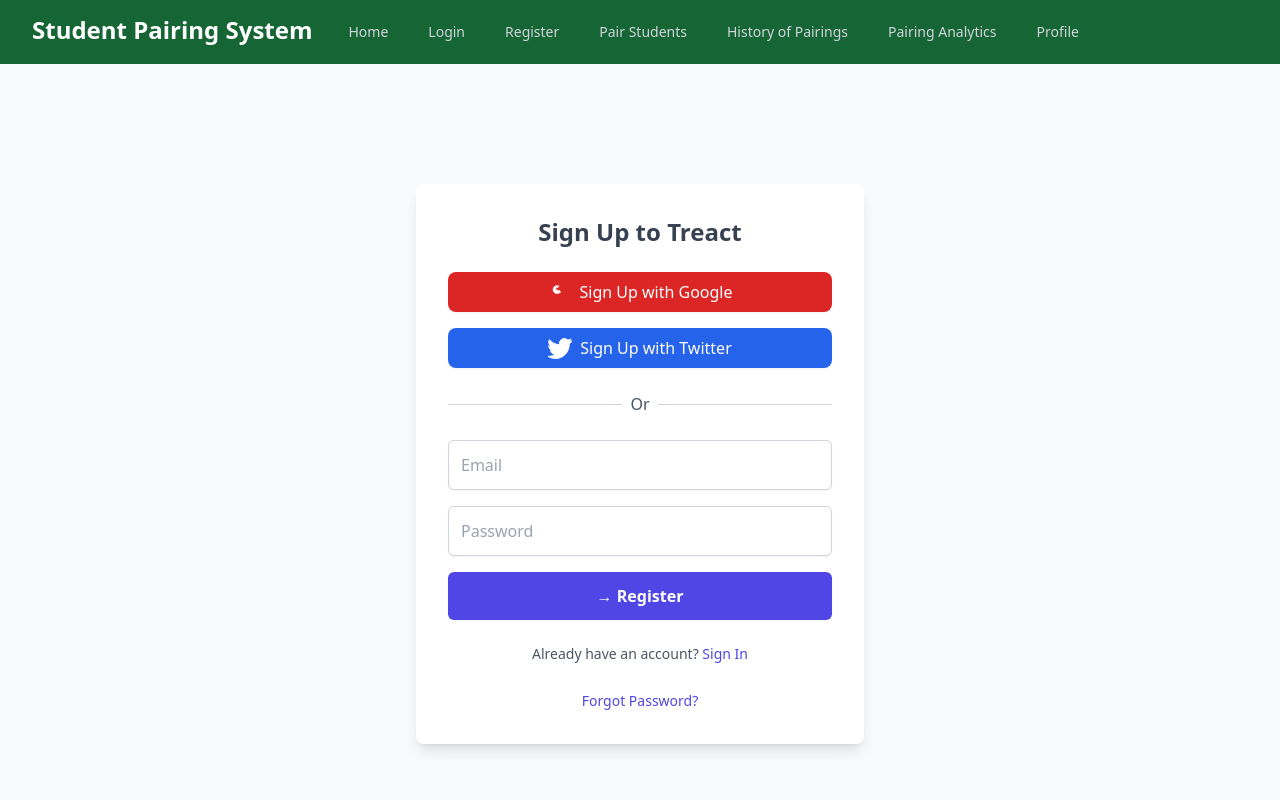
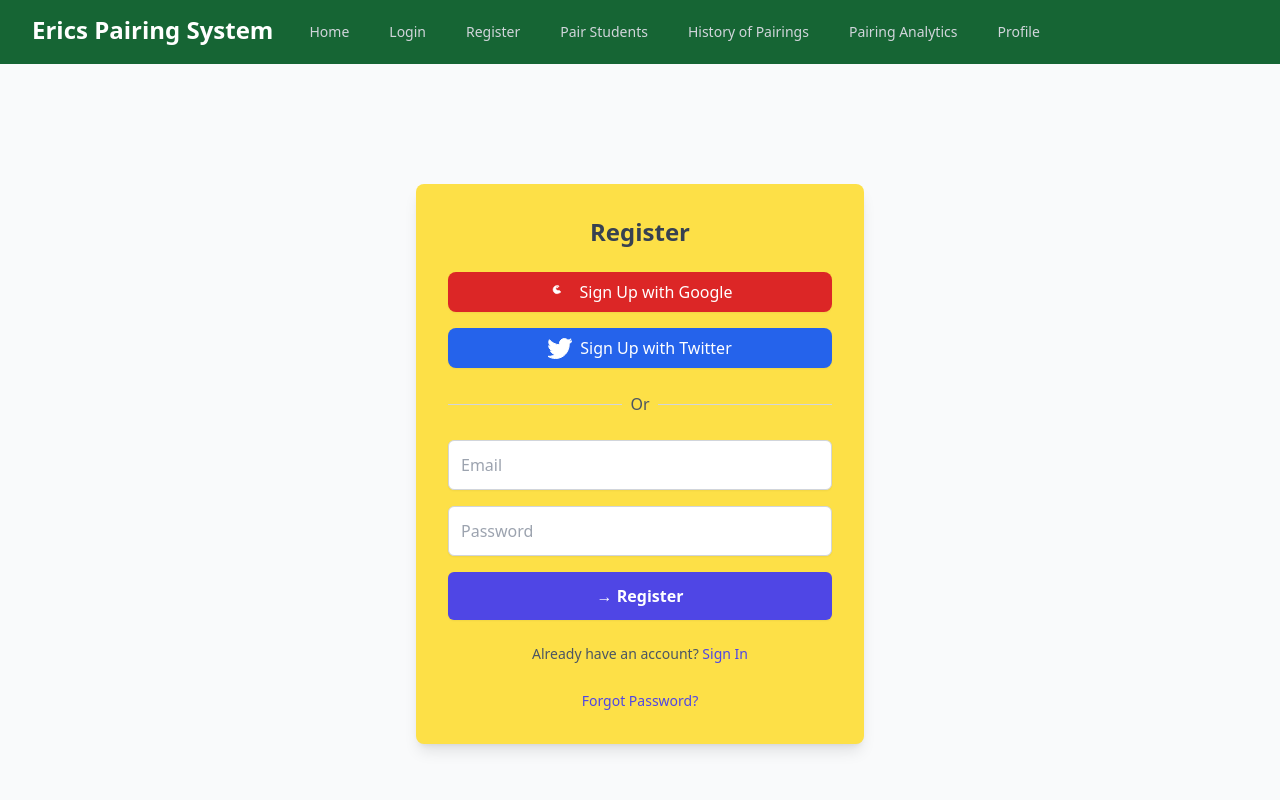
Before and after one commit to ErickGichuki/pair, a Next.js app: page /register in a window 1280 px wide. Shown: the top 800 px of the page. Built offline with nearby package versions, Linux system fonts and the light colour scheme.

Commit message:
feat:add footer and navbar

```diff
--- a/app/navbar/page.js
+++ b/app/navbar/page.js
@@ -33,7 +33,7 @@ export default function Navbar() {
           {/* Logo and Desktop Menu */}
           <div className="flex-1 flex items-center justify-between sm:items-stretch sm:justify-start">
             <div className="flex-shrink-0">
-              <h1 className="text-2xl font-bold">Student Pairing System</h1>
+              <h1 className="text-2xl font-bold">Erics Pairing System</h1>
             </div>
 
             {/* Desktop Menu */}
--- a/app/register/page.js
+++ b/app/register/page.js
@@ -1,15 +1,21 @@
 'use client';
-import React, { useState } from 'react';
-import { useRouter } from 'next/router';  // for navigation (optional)
+import React, { useState, useEffect } from 'react';
+import { useRouter } from 'next/navigation';
+import axios from 'axios';
 
 const Register = () => {
   const [email, setEmail] = useState('');
   const [password, setPassword] = useState('');
   const [error, setError] = useState('');
-  const history = useRouter();
+  const [isClient, setIsClient] = useState(false); // To check if the component is running on the client side
+  const router = useRouter();
 
-  // Handle form submission
-  const handleSubmit = (e) => {
+  // Set client-side flag after the component mounts
+  useEffect(() => {
+    setIsClient(true);
+  }, []);
+
+  const handleSubmit = async (e) => {
     e.preventDefault();
 
     if (!email || !password) {
@@ -17,28 +23,40 @@ const Register = () => {
       return;
     }
 
-    // Handle form submission logic here
-    // Example: Send data to your backend or Firebase/Auth provider
+    try {
+      // Make a POST request to the relative backend registration endpoint
+      const response = await axios.post('/pair/register', {
+        email,
+        password,
+      });
 
-    // Navigate to the next page (example: Dashboard or login)
-    history.push('/dashboard');
+      if (response.status === 201) {
+        // On successful registration, navigate to login
+        router.push('/login');
+      }
+    } catch (err) {
+      console.error('Registration error:', err);
+      setError('There was an error with the registration. Please try again.');
+    }
   };
 
-  // Handle Google and Twitter sign-up (you can integrate with OAuth libraries like firebase/auth, auth0, etc.)
+  // Handle Google and Twitter sign-up (integration with OAuth providers)
   const handleGoogleSignUp = () => {
-    // Handle Google sign-up
     console.log('Sign up with Google');
   };
 
   const handleTwitterSignUp = () => {
-    // Handle Twitter sign-up
     console.log('Sign up with Twitter');
   };
 
+  if (!isClient) {
+    return null; // Prevent rendering of the component on the server
+  }
+
   return (
     <div className="min-h-screen flex items-center justify-center bg-gray-50">
-      <div className="w-full max-w-md p-8 space-y-6 bg-white shadow-lg rounded-lg">
-        <h2 className="text-2xl font-bold text-center text-gray-700">Sign Up to Treact</h2>
+      <div className="w-full max-w-md p-8 space-y-6 bg-yellow-300 shadow-lg rounded-lg">
+        <h2 className="text-2xl font-bold text-center text-gray-700">Register</h2>
 
         <div className="space-y-4">
           {/* Google Sign Up Button */}
```
Also changed, not shown: package.json (+5 -3 lines), 1 other file (tests, documents, lock files or other folders).
